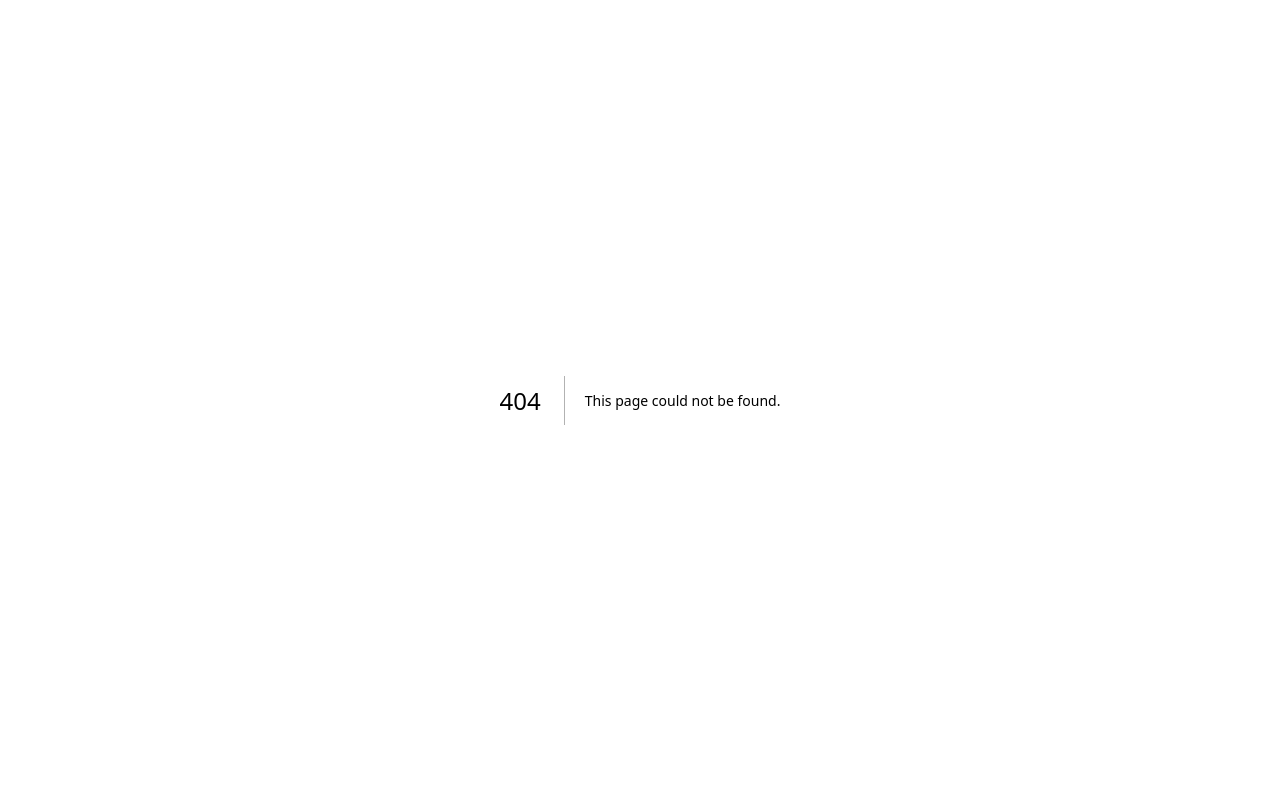
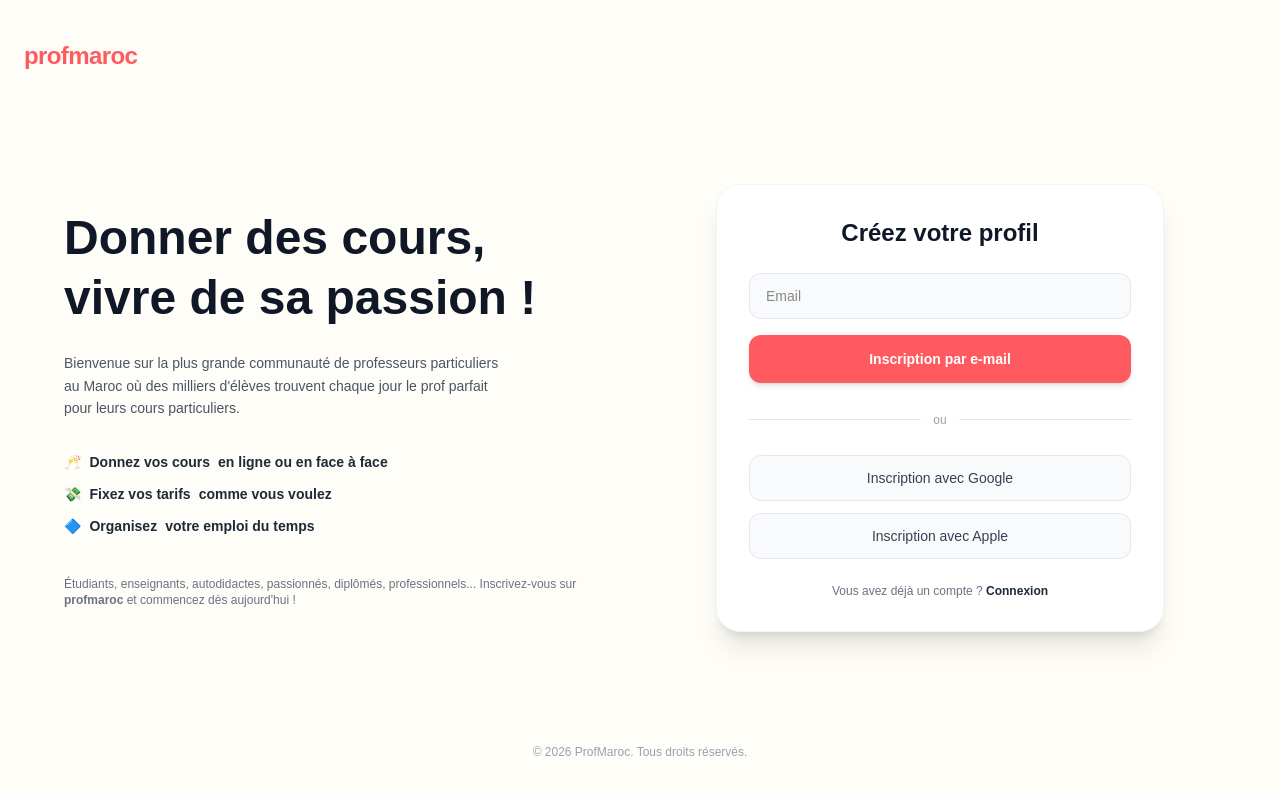
Before and after one commit to amaluy/moroccan-tutor-project-, a Next.js app: page /donner-cours in a window 1280 px wide. Before the commit this address had no page. Shown: the top 794 px of the page. Built offline with nearby package versions, Linux system fonts and the light colour scheme.

Commit message:
Super Prof Maroc  new design

```diff
--- /dev/null
+++ b/app/donner-cours/page.tsx
@@ -0,0 +1,96 @@
+'use client';
+
+import Link from 'next/link';
+
+export default function DonnerCoursPage() {
+  return (
+    <main className="min-h-screen bg-[#FFFDF7] flex flex-col justify-between p-6">
+
+      {/* Header avec Logo */}
+      <header className="max-w-7xl mx-auto w-full py-4">
+        <Link href="/" className="text-2xl font-extrabold text-[#FF5A5F] tracking-tight">
+          profmaroc
+        </Link>
+      </header>
+
+      {/* Contenu principal */}
+      <div className="max-w-6xl w-full mx-auto grid grid-cols-1 md:grid-cols-2 gap-12 items-center my-auto py-8">
+
+        {/* Colonne gauche : Texte explicatif */}
+        <div className="space-y-6">
+          <h1 className="text-4xl sm:text-5xl font-extrabold text-gray-900 leading-tight">
+            Donner des cours,<br />vivre de sa passion !
+          </h1>
+
+          <p className="text-gray-600 text-sm leading-relaxed max-w-md">
+            Bienvenue sur la plus grande communauté de professeurs particuliers au Maroc où des milliers d'élèves trouvent chaque jour le prof parfait pour leurs cours particuliers.
+          </p>
+
+          <div className="space-y-3 text-sm font-semibold text-gray-800 pt-2">
+            <p className="flex items-center gap-2">
+              <span>🥂</span> Donnez vos cours <strong>en ligne ou en face à face</strong>
+            </p>
+            <p className="flex items-center gap-2">
+              <span>💸</span> <strong>Fixez vos tarifs</strong> comme vous voulez
+            </p>
+            <p className="flex items-center gap-2">
+              <span>🔷</span> <strong>Organisez</strong> votre emploi du temps
+            </p>
+          </div>
+
+          <p className="text-xs text-gray-500 pt-4">
+            Étudiants, enseignants, autodidactes, passionnés, diplômés, professionnels... Inscrivez-vous sur <strong>profmaroc</strong> et commencez dès aujourd'hui !
+          </p>
+        </div>
+
+        {/* Colonne droite : Formulaire d'inscription */}
+        <div className="bg-white rounded-3xl p-8 shadow-xl border border-gray-100 max-w-md w-full mx-auto">
+          <h2 className="text-2xl font-bold text-center text-gray-900 mb-6">
+            Créez votre profil
+          </h2>
+
+          <form onSubmit={(e) => e.preventDefault()} className="space-y-4">
+            <input
+              type="email"
+              placeholder="Email"
+              className="w-full px-4 py-3 bg-gray-50 rounded-xl border border-gray-200 focus:outline-none focus:ring-2 focus:ring-[#FF5A5F] text-sm"
+            />
+
+            <button
+              type="submit"
+              className="w-full py-3.5 bg-[#FF5A5F] hover:bg-[#E0484C] text-white font-bold rounded-xl transition text-sm shadow-md"
+            >
+              Inscription par e-mail
+            </button>
+          </form>
+
+          <div className="relative my-6 text-center">
+            <div className="absolute inset-0 flex items-center">
+              <div className="w-full border-t border-gray-200"></div>
+            </div>
+            <span className="relative bg-white px-3 text-xs text-gray-400 font-medium">ou</span>
+          </div>
+
+          <div className="space-y-3">
+            <button className="w-full py-3 bg-gray-50 hover:bg-gray-100 border border-gray-200 rounded-xl font-medium text-sm text-gray-700 transition flex items-center justify-center gap-2">
+              Inscription avec Google
+            </button>
+            <button className="w-full py-3 bg-gray-50 hover:bg-gray-100 border border-gray-200 rounded-xl font-medium text-sm text-gray-700 transition flex items-center justify-center gap-2">
+              Inscription avec Apple
+            </button>
+          </div>
+
+          <p className="text-center text-xs text-gray-500 mt-6">
+            Vous avez déjà un compte ? <Link href="#" className="font-bold text-gray-800 hover:underline">Connexion</Link>
+          </p>
+        </div>
+
+      </div>
+
+      {/* Footer minimaliste */}
+      <footer className="text-center text-xs text-gray-400 py-4">
+        © 2026 ProfMaroc. Tous droits réservés.
+      </footer>
+    </main>
+  );
+}
--- a/app/page.tsx
+++ b/app/page.tsx
@@ -1,6 +1,7 @@
 'use client';
 
 import { useState, useEffect, useRef } from 'react';
+import Link from 'next/link';
 import {
   Search,
   Menu,
@@ -190,9 +191,12 @@ export default function Home() {
             <button className="text-gray-600 hover:text-black">
               <HelpCircle className="w-5 h-5" />
             </button>
-            <button className="bg-gray-100 hover:bg-gray-200 text-gray-800 text-xs font-bold px-4 py-2 rounded-full transition">
-              Donner des cours
-            </button>
+            <Link
+             href="/donner-cours"
+               className="bg-gray-100 hover:bg-gray-200 text-gray-800 text-xs font-bold px-4 py-2 rounded-full transition inline-block"
+>
+               Donner des cours
+              </Link>
           </div>
         </div>
       </header>
@@ -210,9 +214,12 @@ export default function Home() {
             <button className="text-gray-700 hover:text-black transition p-1 rounded-full">
               <HelpCircle className="w-6 h-6 stroke-[1.8]" />
             </button>
-            <a href="#" className="text-gray-900 font-bold hover:text-[#FF5A5F] transition text-sm">
-              Donner des cours
-            </a>
+            <Link
+              href="/donner-cours"
+              className="text-gray-900 font-bold hover:text-[#FF5A5F] transition text-sm"
+>
+                 Donner des cours
+                  </Link>
             <button
               onClick={() => setShowLogin(true)}
               className="text-gray-900 font-bold hover:text-[#FF5A5F] transition text-sm"
```
